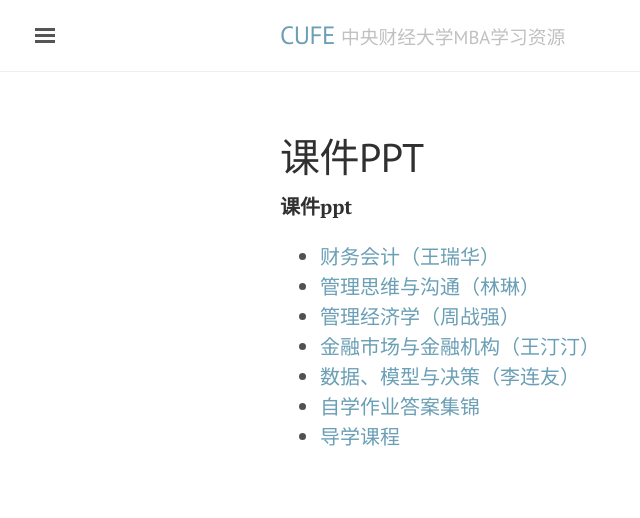
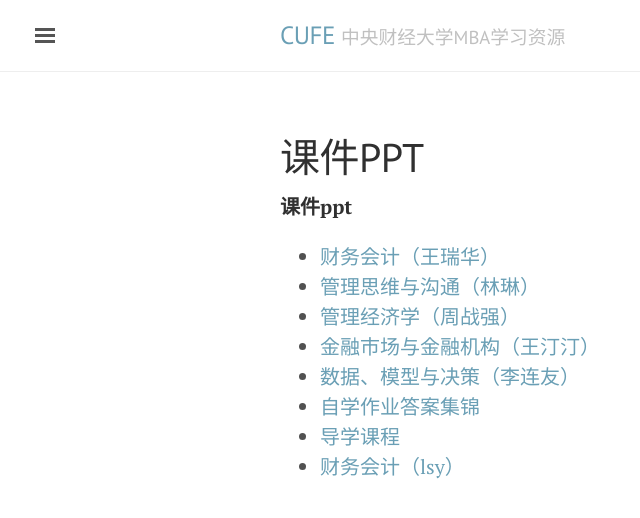
Before and after one commit to cufeMBAer/cufembaer.github.io, a Jekyll site: the page built from ppt.md, in a window 1280 px wide. Shown: the top 518 px of the page, without its empty margins (0-640 px from the left). Built offline with Jekyll 4.4.1, drawn with Linux system fonts in a browser that asks for light colours.

Commit message:
add by lsy

```diff
--- a/ppt.md
+++ b/ppt.md
@@ -15,3 +15,4 @@ title: 课件PPT
 - [数据、模型与决策（李连友）](https://pan.baidu.com/s/1c24cH1m)
 - [自学作业答案集锦](https://pan.baidu.com/s/1c10yGG4)
 - [导学课程](https://pan.baidu.com/s/1eRPxjvO)
+- [财务会计（lsy）](https://pan.baidu.com/s/1i5kpIcP)
```
